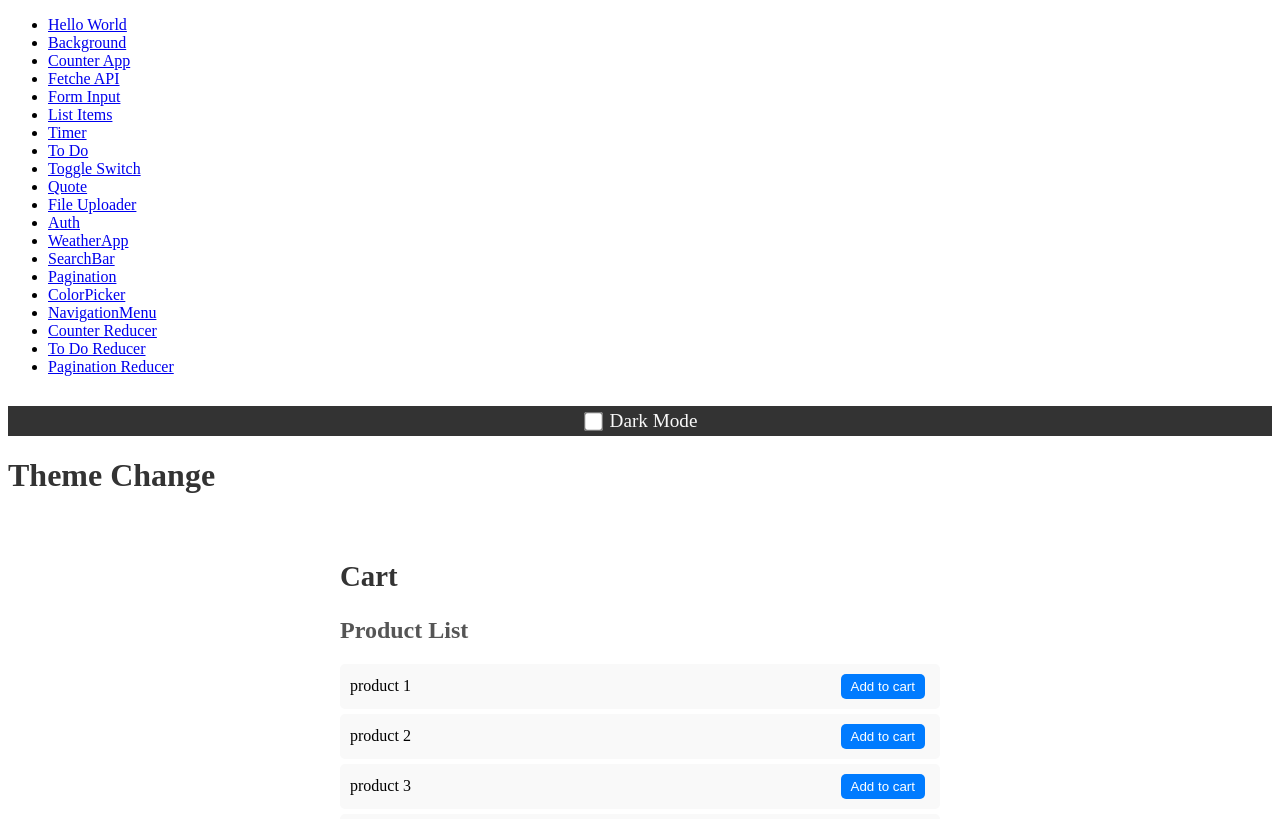
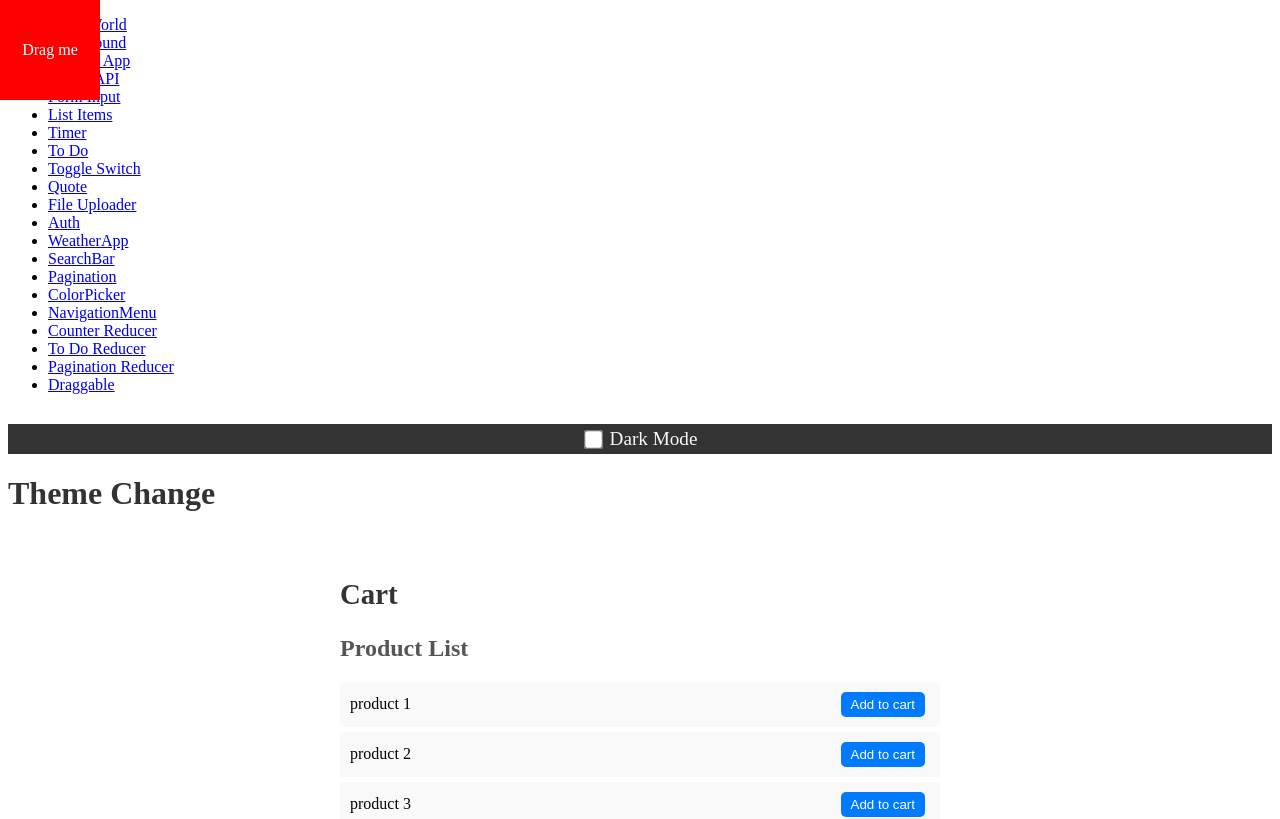
Before and after one commit to JayRamoliya/React-Problem, a React (Vite) app in the folder 30 react js problem/: page /draggable in a window 1280 px wide. Shown: the top 819 px of the page. Built offline with nearby package versions, Linux system fonts and the light colour scheme.

Commit message:
RJ Task 25

```diff
--- a/30 react js problem/src/components/CounterApp.jsx
+++ b/30 react js problem/src/components/CounterApp.jsx
@@ -1,14 +1,35 @@
-import React, { useState } from 'react'
+import React, { useState } from 'react';
+import styled from 'styled-components';
 
 const CounterApp = () => {
-    const [count, setCount] = useState(0)
+    const [count, setCount] = useState(0);
+
     return (
         <>
-            <button onClick={() => setCount(count-1)}>-</button>
-            <span>{count}</span>
-            <button onClick={() => setCount(count+1)}>+</button>
+            <Button onClick={() => setCount(count - 1)}>-</Button>
+            <CountDisplay>{count}</CountDisplay>
+            <Button onClick={() => setCount(count + 1)}>+</Button>
         </>
-    )
-}
+    );
+};
 
-export default CounterApp
+const Button = styled.button`
+    background-color: #4CAF50;
+    color: white;
+    border: none;
+    padding: 10px 20px;
+    margin: 5px;
+    cursor: pointer;
+    font-size: 16px;
+    border-radius: 5px;
+    &:hover {
+        background-color: #45a049;
+    }
+`;
+
+const CountDisplay = styled.span`
+    font-size: 24px;
+    margin: 0 15px;
+`;
+
+export default CounterApp;
--- /dev/null
+++ b/30 react js problem/src/components/Draggable.jsx
@@ -0,0 +1,79 @@
+import React, { useReducer, useState } from 'react';
+import styled from 'styled-components';
+
+function boxreducer(state, action) {
+    switch (action.type) {
+        case 'MOVE':
+            return {
+                ...state,
+                left: action.payload.left,
+                top: action.payload.top,
+            };
+        default:
+            return state;
+    }
+}
+
+const Draggable = () => {
+    const [boxstate, dispatch] = useReducer(boxreducer, { left: 0, top: 0 });
+
+    const [isDragging, setIsDragging] = useState(false);
+    const [initialX, setInitialX] = useState(0);
+    const [initialY, setInitialY] = useState(0);
+
+    const handleMouseDown = (e) => {
+        setIsDragging(true);
+        setInitialX(e.clientX - boxstate.left);
+        setInitialY(e.clientY - boxstate.top);
+    };
+
+    const handleMouseMove = (e) => {
+        if (isDragging) {
+            dispatch({
+                type: 'MOVE',
+                payload: {
+                    left: e.clientX - initialX,
+                    top: e.clientY - initialY,
+                }
+            });
+        }
+    };
+
+    const handleMouseUp = () => {
+        setIsDragging(false);
+    };
+
+    return (
+        <Container
+            onMouseDown={handleMouseDown}
+            onMouseUp={handleMouseUp}
+            onMouseMove={handleMouseMove}
+            style={{
+                left: boxstate.left,
+                top: boxstate.top,
+            }}
+        >
+            <Text>Drag me</Text>
+        </Container>
+    );
+};
+
+const Container = styled.div`
+    position: absolute;
+    width: 100px;
+    height: 100px;
+    background-color: red;
+    display: flex;
+    align-items: center;
+    justify-content: center;
+    cursor: grab;
+    user-select: none;
+`;
+
+const Text = styled.p`
+    color: white;
+    font-size: 16px;
+    margin: 0;
+`;
+
+export default Draggable;
--- a/30 react js problem/src/components/FetchesAPI.jsx
+++ b/30 react js problem/src/components/FetchesAPI.jsx
@@ -1,31 +1,70 @@
-import React, { useEffect, useState } from 'react'
+import React, { useEffect, useState } from 'react';
+import styled from 'styled-components';
 
 const FetchesAPI = () => {
+    const [data, setData] = useState(null);
 
-    const [data, setData] = useState()
     useEffect(() => {
         fetch('https://jsonplaceholder.typicode.com/users')
             .then((response) => response.json())
-            .then((data) => setData(data))
-    }, [])
+            .then((data) => setData(data));
+    }, []);
+
     return (
-        <>
+        <Container>
             {
                 data ? (
-                    <div>
+                    <UserList>
                         {data.map((item) => (
-                            <div key={item.id}>
-                                <h2>{item.name}</h2>
-                                <p>{item.email}</p>
-                            </div>
+                            <UserCard key={item.id}>
+                                <UserName>{item.name}</UserName>
+                                <UserEmail>{item.email}</UserEmail>
+                            </UserCard>
                         ))}
-                    </div>
+                    </UserList>
                 ) : (
-                    <p>Loading...</p>
+                    <Loading>Loading...</Loading>
                 )
             }
-        </>
-    )
-}
+        </Container>
+    );
+};
 
-export default FetchesAPI
+const Container = styled.div`
+    display: flex;
+    flex-direction: column;
+    align-items: center;
+    padding: 20px;
+`;
+
+const UserList = styled.div`
+    display: flex;
+    flex-direction: column;
+    gap: 15px;
+`;
+
+const UserCard = styled.div`
+    padding: 20px;
+    border: 1px solid #ddd;
+    border-radius: 8px;
+    background-color: #f9f9f9;
+    box-shadow: 0 2px 4px rgba(0, 0, 0, 0.1);
+`;
+
+const UserName = styled.h2`
+    font-size: 20px;
+    margin: 0;
+`;
+
+const UserEmail = styled.p`
+    font-size: 16px;
+    color: #555;
+    margin: 5px 0 0;
+`;
+
+const Loading = styled.p`
+    font-size: 18px;
+    color: #888;
+`;
+
+export default FetchesAPI;
--- a/30 react js problem/src/components/FormInput.jsx
+++ b/30 react js problem/src/components/FormInput.jsx
@@ -1,14 +1,51 @@
-import React, { useState } from 'react'
+import React, { useState } from 'react';
+import styled from 'styled-components';
 
 const FormInput = () => {
-    const [live, setLive] = useState('type something')
+    const [live, setLive] = useState('type something');
 
     return (
-        <>
-            <input type="text" value={live} onChange={(e) => setLive(e.target.value)} />
-            <p>User Input: {live}</p>
-        </>
-    )
-}
+        <FormContainer>
+            <StyledInput
+                type="text"
+                value={live}
+                onChange={(e) => setLive(e.target.value)}
+                placeholder="Type here..."
+            />
+            <OutputText>User Input: {live}</OutputText>
+        </FormContainer>
+    );
+};
 
-export default FormInput
+const FormContainer = styled.div`
+    display: flex;
+    flex-direction: column;
+    align-items: center;
+    padding: 20px;
+    background-color: #f4f4f4;
+    border-radius: 8px;
+    box-shadow: 0 4px 8px rgba(0, 0, 0, 0.1);
+    max-width: 400px;
+    margin: 20px auto;
+`;
+
+const StyledInput = styled.input`
+    width: 100%;
+    padding: 10px;
+    margin-bottom: 10px;
+    border: 1px solid #ddd;
+    border-radius: 4px;
+    font-size: 16px;
+    outline: none;
+    &:focus {
+        border-color: #007BFF;
+        box-shadow: 0 0 5px rgba(0, 123, 255, 0.5);
+    }
+`;
+
+const OutputText = styled.p`
+    font-size: 18px;
+    color: #333;
+`;
+
+export default FormInput;
--- a/30 react js problem/src/components/Routing.jsx
+++ b/30 react js problem/src/components/Routing.jsx
@@ -23,6 +23,7 @@ import CounterReducer from './CounterReducer'
 import TodoReducer from './TodoReducer'
 import HelloWorld from './HelloWorld'
 import PaginationReducer from './PaginationReducer'
+import Draggable from './Draggable'
 
 
 const Routing = () => {
@@ -102,6 +103,9 @@ const Routing = () => {
             <li>
               <Link to='/pagireducer'>Pagination Reducer</Link>
             </li>
+            <li>
+              <Link to='/draggable'>Draggable</Link>
+            </li>
           </ul>
         </nav>
         <Routes>
@@ -125,6 +129,7 @@ const Routing = () => {
           <Route path='/counter' element={<CounterReducer />}></Route>
           <Route path='/todoreducer' element={<TodoReducer />}></Route>
           <Route path='/pagireducer' element={<PaginationReducer />}></Route>
+          <Route path='/draggable' element={<Draggable />}></Route>
         </Routes>
       </BrowserRouter>
 
--- a/30 react js problem/src/components/Timer.jsx
+++ b/30 react js problem/src/components/Timer.jsx
@@ -1,23 +1,37 @@
-import React, { useEffect, useState } from 'react'
+import React, { useEffect, useState } from 'react';
+import styled from 'styled-components';
 
 const Timer = () => {
-    const [time, setTime] = useState(60)
+    const [time, setTime] = useState(60);
 
     useEffect(() => {
         if (time > 0) {
             const timer = setTimeout(() => {
-                setTime(time - 1)
+                setTime(time - 1);
             }, 1000);
             return () => clearTimeout(timer);
         }
-    }, [time])
+    }, [time]);
+
     return (
-        <>
-            <div>
-                <h1>Timer: {time}</h1>
-            </div>
-        </>
-    )
-}
+        <Container>
+            <TimerDisplay>Timer: {time}</TimerDisplay>
+        </Container>
+    );
+};
 
-export default Timer
+const Container = styled.div`
+    display: flex;
+    justify-content: center;
+    align-items: center;
+    height: 300px;
+    background-color: #f0f0f0;
+`;
+
+const TimerDisplay = styled.h1`
+    font-size: 48px;
+    color: #333;
+    margin: 0;
+`;
+
+export default Timer;
```
Also changed, not shown: 30 react js problem/task.txt.
